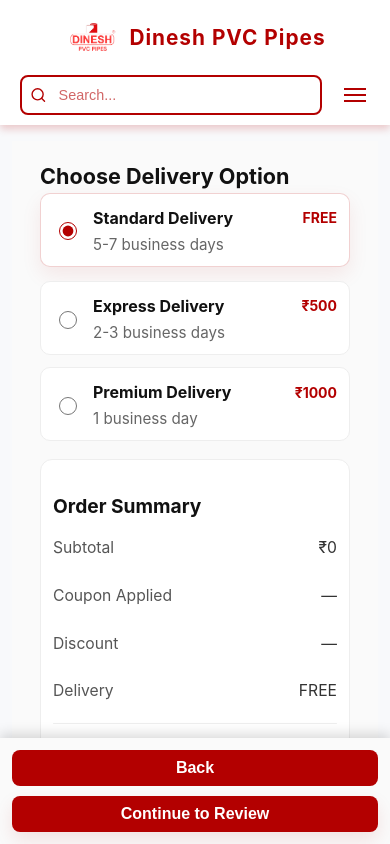
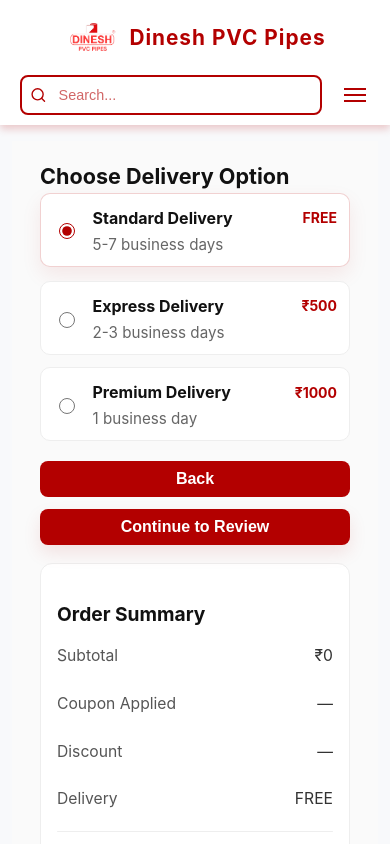
Before and after one commit to vinyah/dinesh-pvc-pipes, a React (Create React App) app: page /delivery in a window 390 px wide. Shown: the top 844 px of the page. Built offline with nearby package versions, Linux system fonts and the light colour scheme.

Commit message:
Updated delivery page styling

```diff
--- a/src/pages/DeliveryPage.css
+++ b/src/pages/DeliveryPage.css
@@ -6,12 +6,9 @@
   display: flex;
   justify-content: center;
   box-sizing: border-box;
-
-  /* reserve space at bottom so content doesn't hide behind the fixed buttons on small screens */
-  padding-bottom: 120px;
 }
 
-/* container: on mobile it's a column; desktop becomes two-column */
+/* container */
 .delivery-container {
   width: 100%;
   max-width: 1180px;
@@ -59,8 +56,8 @@
   position: relative;
 }
 
-.delivery-card:focus-within,
-.delivery-card:hover {
+.delivery-card:hover,
+.delivery-card:focus-within {
   box-shadow: 0 6px 18px rgba(0,0,0,0.04);
 }
 
@@ -70,7 +67,6 @@
   height: 18px;
   margin-left: 6px;
   margin-right: 6px;
-  flex-shrink: 0;
   accent-color: #b30000;
 }
 
@@ -112,29 +108,27 @@
   line-height: 1.2;
 }
 
-/* ---------- Actions row (buttons) ---------- */
-/* Default layout: centered, but not fixed (desktop/tablet) */
+/* ---------- Actions row (buttons) - NORMAL FLOW ---------- */
 .delivery-actions {
   display: flex;
-  gap: 16px;
-  justify-content: center;       /* CENTER BOTH BUTTONS */
-  margin-top: 24px;
+  flex-direction: column;
+  gap: 12px;
+  justify-content: center;
+  align-items: center;
   width: 100%;
+  margin-top: 20px;
+  position: relative; /* IMPORTANT: stays inside content flow */
 }
 
 /* Buttons */
 .btn {
   border: none;
-  padding: 10px 18px;
+  padding: 12px 18px;
   border-radius: 10px;
   cursor: pointer;
   font-weight: 700;
   font-size: 0.95rem;
-  transition: transform 0.08s ease, box-shadow 0.12s ease;
-}
-
-.btn:active {
-  transform: translateY(1px);
+  transition: 0.12s ease;
 }
 
 /* UPDATED BACK BUTTON (red) */
@@ -142,14 +136,10 @@
   background: #b30000;
   color: #ffffff;
   border: 1px solid #b30000;
-  padding: 12px 18px;
-  border-radius: 10px;
 }
-
 .btn-ghost:hover {
   background: #8b0000;
   border-color: #8b0000;
-  color: #ffffff;
 }
 
 /* Continue button */
@@ -157,10 +147,7 @@
   background: #b30000;
   color: white;
   box-shadow: 0 8px 18px rgba(179,0,0,0.10);
-  padding: 12px 18px;
-  border-radius: 10px;
 }
-
 .btn-primary:hover {
   background: #941111;
 }
@@ -188,7 +175,6 @@
   padding: 8px 0;
   color: #333;
   font-size: 0.98rem;
-  align-items: center;
 }
 
 .price-row span:first-child {
@@ -199,7 +185,6 @@
   height: 1px;
   background: #f0f0f0;
   margin: 10px 0;
-  border-radius: 1px;
 }
 
 .price-row.total {
@@ -214,23 +199,15 @@
     display: grid;
     grid-template-columns: 1fr 360px;
     gap: 28px;
-    align-items: start;
-  }
-
-  .delivery-left {
-    grid-column: 1 / 2;
   }
 
   .delivery-summary {
-    grid-column: 2 / 3;
     position: sticky;
     top: 24px;
   }
 
   .delivery-actions {
-    justify-content: center !important;  /* FORCE CENTER */
     grid-column: 1 / 3;
-    margin-top: 20px;
   }
 }
 
@@ -239,13 +216,9 @@
   .delivery-container {
     grid-template-columns: 1fr 320px;
   }
-
-  .delivery-actions {
-    justify-content: center;
-  }
 }
 
-/* ---------- Mobile (fixed bottom buttons) ---------- */
+/* ---------- TRUE MOBILE BEHAVIOR (buttons under summary) ---------- */
 @media (max-width: 480px) {
   .page-title {
     font-size: 1.35rem;
@@ -253,45 +226,26 @@
 
   .delivery-card {
     padding: 12px;
-    gap: 10px;
   }
 
-  /* Make the actions bar fixed at the bottom on mobile */
-  .delivery-actions {
-    position: fixed;
-    left: 0;
-    right: 0;
-    bottom: 0;
-    z-index: 2200;
-    display: flex;
-    flex-direction: column;
-    gap: 10px;
-    align-items: center;
-    padding: 12px 16px;
-    background: linear-gradient(#fafafa, #fafafa);
-    box-shadow: 0 -8px 24px rgba(0,0,0,0.06);
-    margin: 0;
-  }
-
-  /* Ensure buttons are full width and visually strong */
+  /* Buttons full width */
   .btn,
   .btn-primary,
   .btn-ghost {
     width: 100%;
-    max-width: 720px;
-    padding: 14px 18px;
-    border-radius: 10px;
+    max-width: 500px;
     font-size: 1rem;
   }
 
-  .delivery-summary {
-    padding: 12px;
-    margin-bottom: 12px; /* small gap before the fixed area */
+  /* Actions AFTER Order Summary */
+  .delivery-actions {
+    margin-top: 20px;
+    position: relative; /* NOT FIXED */
+    bottom: auto;
   }
 
-  /* reduce content bottom padding for very small screens if needed */
-  .page.delivery-page {
-    padding-bottom: 150px;
+  .delivery-summary {
+    margin-bottom: 10px;
   }
 }
 
@@ -299,32 +253,3 @@
 .hidden {
   display: none !important;
 }
-
-/* ===== FIX BUTTONS TO BOTTOM ON MOBILE ===== */
-@media (max-width: 768px) {
-  .delivery-actions {
-    position: fixed;
-    bottom: 0;
-    left: 0;
-    width: 100%;
-    padding: 12px;
-    background: #fafafa;
-    display: flex;
-    flex-direction: column;
-    gap: 10px;
-    z-index: 999;
-    box-shadow: 0 -4px 12px rgba(0,0,0,0.15);
-  }
-
-  .btn,
-  .btn-primary,
-  .btn-ghost {
-    width: 100%;
-    border-radius: 10px;
-  }
-
-  /* Add padding at bottom so summary is not hidden behind buttons */
-  .delivery-page {
-    padding-bottom: 120px !important;
-  }
-}
```
